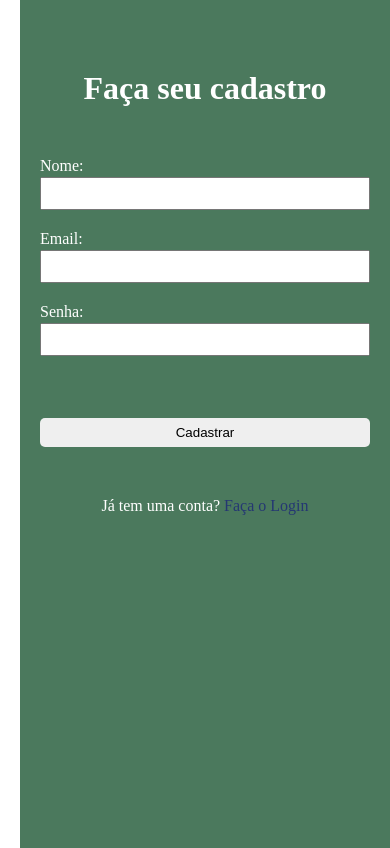
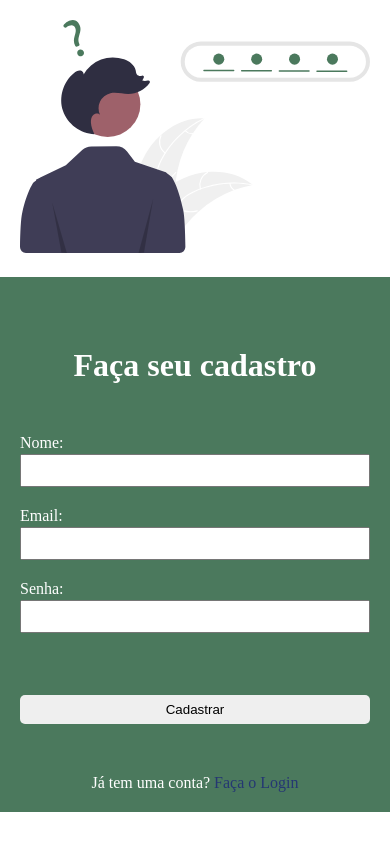
Before and after one commit to jairjunior27/formValidate, a plain HTML site: page index.html in a window 390 px wide. Drawn offline with Linux system fonts and the light colour scheme; files whose address does not match are found by name.

Commit message:
criando responsividade

```diff
--- a/estilo.css
+++ b/estilo.css
@@ -10,6 +10,7 @@ main{
 
 .firstForm{
     flex: 1;
+    padding: 20px;
 }
 
 .firstForm img{
@@ -78,3 +79,27 @@ input{
 .login a:hover{
     opacity: 1;
 }
+
+@media(max-width:930px){
+    .firstForm{
+        flex:1 ;
+    }
+    .lastForm{
+        flex:1 ;
+    }
+}
+
+@media(max-width:640px){
+    main{
+        flex-direction: column;
+    }
+    .firstForm img{
+        object-fit: center;
+        width: 100%;
+        height: 100%;
+    }
+    .lastForm{
+        width: 100%;
+        margin:0;
+    }
+}
```
